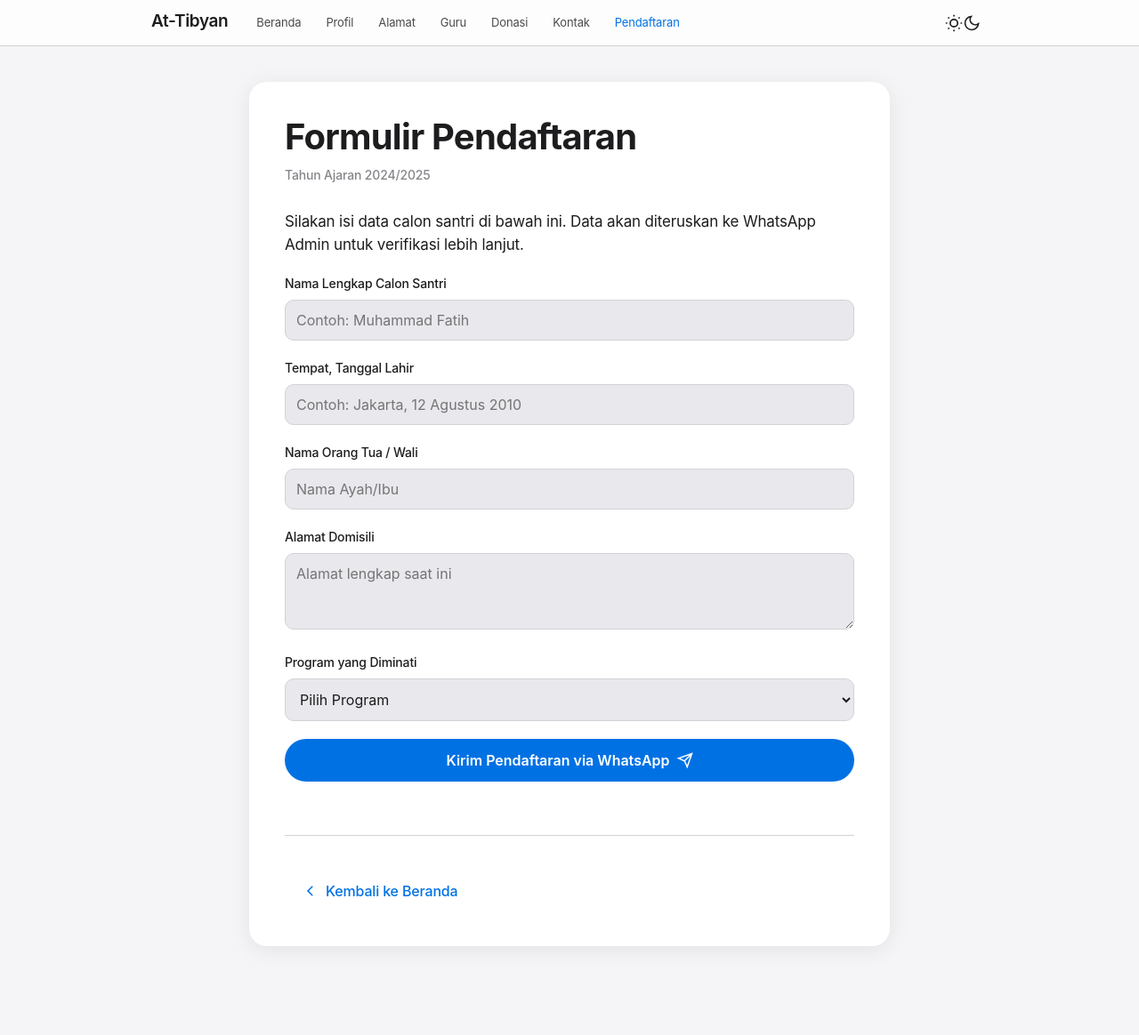
After one commit to fardaaannn/at-tibyan-web, a PHP site: page /pendaftaran.html in a window 1280 px wide. The commit adds this page. Shown: the whole page at 89% size. Run offline with PHP 8.4, Linux system fonts and the light colour scheme.

Commit message:
Add files via upload
apdet fitur pendaftaran santri baru

```diff
--- a/alamat.html
+++ b/alamat.html
@@ -25,6 +25,7 @@
               <li><a href="guru.html">Guru</a></li>
               <li><a href="donasi.html">Donasi</a></li>
               <li><a href="kontak.html">Kontak</a></li>
+              <li><a href="pendaftaran.html">Pendaftaran</a></li>
             </ul>
           </nav>
         </div>
--- a/biodata-ketua.html
+++ b/biodata-ketua.html
@@ -25,6 +25,7 @@
               <li><a href="guru.html" class="active">Guru</a></li>
               <li><a href="donasi.html">Donasi</a></li>
               <li><a href="kontak.html">Kontak</a></li>
+              <li><a href="pendaftaran.html">Pendaftaran</a></li>
             </ul>
           </nav>
         </div>
--- a/donasi.html
+++ b/donasi.html
@@ -25,6 +25,7 @@
               <li><a href="guru.html">Guru</a></li>
               <li><a href="donasi.html" class="active">Donasi</a></li>
               <li><a href="kontak.html">Kontak</a></li>
+              <li><a href="pendaftaran.html">Pendaftaran</a></li>
             </ul>
           </nav>
         </div>
--- a/guru.html
+++ b/guru.html
@@ -25,6 +25,7 @@
               <li><a href="guru.html" class="active">Guru</a></li>
               <li><a href="donasi.html">Donasi</a></li>
               <li><a href="kontak.html">Kontak</a></li>
+              <li><a href="pendaftaran.html">Pendaftaran</a></li>
             </ul>
           </nav>
         </div>
--- a/index.html
+++ b/index.html
@@ -25,6 +25,7 @@
               <li><a href="guru.html">Guru</a></li>
               <li><a href="donasi.html">Donasi</a></li>
               <li><a href="kontak.html">Kontak</a></li>
+              <li><a href="pendaftaran.html">Pendaftaran</a></li>
             </ul>
           </nav>
         </div>
@@ -118,7 +119,7 @@
               <path d="M9 5l7 7-7 7" />
             </svg>
           </a>
-          <a href="kontak.html" class="nav-btn">
+          <a href="pendaftaran.html" class="nav-btn">
             Daftar Sekarang
             <svg
               viewBox="0 0 24 24"
--- a/kontak.html
+++ b/kontak.html
@@ -25,6 +25,7 @@
               <li><a href="guru.html">Guru</a></li>
               <li><a href="donasi.html">Donasi</a></li>
               <li><a href="kontak.html" class="active">Kontak</a></li>
+              <li><a href="pendaftaran.html">Pendaftaran</a></li>
             </ul>
           </nav>
         </div>
--- a/pencarian.html
+++ b/pencarian.html
@@ -25,6 +25,7 @@
               <li><a href="guru.html">Guru</a></li>
               <li><a href="donasi.html">Donasi</a></li>
               <li><a href="kontak.html">Kontak</a></li>
+              <li><a href="pendaftaran.html">Pendaftaran</a></li>
             </ul>
           </nav>
         </div>
--- /dev/null
+++ b/pendaftaran.html
@@ -0,0 +1,165 @@
+<!DOCTYPE html>
+<html lang="id">
+  <head>
+    <meta charset="UTF-8" />
+    <meta name="author" content="Fardan Azzuhri" />
+    <meta name="viewport" content="width=device-width, initial-scale=1.0" />
+    <title>Pendaftaran Santri Baru - At-Tibyan</title>
+    <link rel="stylesheet" href="style.css" />
+    <link
+      href="https://fonts.googleapis.com/css2?family=Inter:wght@400;500;600;700&display=swap"
+      rel="stylesheet"
+    />
+  </head>
+  <body>
+    <header>
+      <div class="header-content">
+        <div class="header-left-group">
+          <a href="index.html" class="logo">At-Tibyan</a>
+          <div class="menu-toggle"><span></span><span></span><span></span></div>
+          <nav>
+            <ul>
+              <li><a href="index.html">Beranda</a></li>
+              <li><a href="profil.html">Profil</a></li>
+              <li><a href="alamat.html">Alamat</a></li>
+              <li><a href="guru.html">Guru</a></li>
+              <li><a href="donasi.html">Donasi</a></li>
+              <li><a href="kontak.html">Kontak</a></li>
+              <li>
+                <a href="pendaftaran.html" class="active">Pendaftaran</a>
+              </li>
+            </ul>
+          </nav>
+        </div>
+        <div class="header-right">
+          <button class="theme-toggle" aria-label="Ganti Tema">
+            <svg
+              class="sun-icon"
+              viewBox="0 0 24 24"
+              fill="none"
+              stroke="currentColor"
+              stroke-width="2"
+            >
+              <circle cx="12" cy="12" r="5"></circle>
+              <path
+                d="M12 1v2M12 21v2M4.22 4.22l1.42 1.42M18.36 18.36l1.42 1.42M1 12h2M21 12h2M4.22 19.78l1.42-1.42M18.36 5.64l1.42-1.42"
+              ></path>
+            </svg>
+            <svg
+              class="moon-icon"
+              viewBox="0 0 24 24"
+              fill="none"
+              stroke="currentColor"
+              stroke-width="2"
+            >
+              <path d="M21 12.79A9 9 0 1 1 11.21 3 7 7 0 0 0 21 12.79z"></path>
+            </svg>
+          </button>
+        </div>
+      </div>
+    </header>
+
+    <div class="container">
+      <article>
+        <h1>Formulir Pendaftaran</h1>
+        <div class="meta">Tahun Ajaran 2024/2025</div>
+
+        <p>
+          Silakan isi data calon santri di bawah ini. Data akan diteruskan ke
+          WhatsApp Admin untuk verifikasi lebih lanjut.
+        </p>
+
+        <form id="formPendaftaran" class="registration-form">
+          <div class="form-group">
+            <label for="namaLengkap">Nama Lengkap Calon Santri</label>
+            <input
+              type="text"
+              id="namaLengkap"
+              placeholder="Contoh: Muhammad Fatih"
+              required
+            />
+          </div>
+
+          <div class="form-group">
+            <label for="tempatTanggalLahir">Tempat, Tanggal Lahir</label>
+            <input
+              type="text"
+              id="tempatTanggalLahir"
+              placeholder="Contoh: Jakarta, 12 Agustus 2010"
+              required
+            />
+          </div>
+
+          <div class="form-group">
+            <label for="namaWali">Nama Orang Tua / Wali</label>
+            <input
+              type="text"
+              id="namaWali"
+              placeholder="Nama Ayah/Ibu"
+              required
+            />
+          </div>
+
+          <div class="form-group">
+            <label for="alamatLengkap">Alamat Domisili</label>
+            <textarea
+              id="alamatLengkap"
+              rows="3"
+              placeholder="Alamat lengkap saat ini"
+              required
+            ></textarea>
+          </div>
+
+          <div class="form-group">
+            <label for="programPilihan">Program yang Diminati</label>
+            <div class="select-wrapper">
+              <select id="programPilihan" required>
+                <option value="" disabled selected>Pilih Program</option>
+                <option value="Tahfidz Al-Qur'an">
+                  Tahfidz Al-Qur'an (Mondok)
+                </option>
+                <option value="Reguler (Pulang Pergi)">
+                  Reguler (Pulang Pergi)
+                </option>
+                <option value="Short Course (Liburan)">
+                  Short Course (Liburan)
+                </option>
+              </select>
+            </div>
+          </div>
+
+          <button type="submit" class="submit-btn">
+            Kirim Pendaftaran via WhatsApp
+            <svg
+              viewBox="0 0 24 24"
+              fill="none"
+              stroke="currentColor"
+              stroke-width="2"
+              style="margin-left: 8px; width: 18px; height: 18px"
+            >
+              <path d="M22 2L11 13M22 2l-7 20-4-9-9-4 20-7z"></path>
+            </svg>
+          </button>
+        </form>
+
+        <div class="page-navigation">
+          <a href="index.html" class="nav-btn">
+            <svg
+              viewBox="0 0 24 24"
+              fill="none"
+              stroke="currentColor"
+              stroke-width="2"
+              style="margin-right: 8px"
+            >
+              <path d="M15 19l-7-7 7-7" />
+            </svg>
+            Kembali ke Beranda
+          </a>
+        </div>
+      </article>
+    </div>
+
+    <button id="backToTop">Kembali ke Atas</button>
+    <script src="script.js"></script>
+  </body>
+</html>
--- a/profil.html
+++ b/profil.html
@@ -25,6 +25,7 @@
               <li><a href="guru.html">Guru</a></li>
               <li><a href="donasi.html">Donasi</a></li>
               <li><a href="kontak.html">Kontak</a></li>
+              <li><a href="pendaftaran.html">Daftar Baru</a></li>
             </ul>
           </nav>
         </div>
--- a/script.js
+++ b/script.js
@@ -402,3 +402,41 @@ function updateUI(jadwal) {
   setTime("maghrib", jadwal.Maghrib);
   setTime("isya", jadwal.Isha);
 }
+// --- LOGIKA FORMULIR PENDAFTARAN (BARU) ---
+const formPendaftaran = document.getElementById("formPendaftaran");
+if (formPendaftaran) {
+  formPendaftaran.addEventListener("submit", function (e) {
+    e.preventDefault();
+
+    // Ambil nilai input
+    const nama = document.getElementById("namaLengkap").value;
+    const ttl = document.getElementById("tempatTanggalLahir").value;
+    const wali = document.getElementById("namaWali").value;
+    const alamat = document.getElementById("alamatLengkap").value;
+    const program = document.getElementById("programPilihan").value;
+    const wa = document.getElementById("noWhatsapp").value;
+
+    // Nomor Admin (GANTI DENGAN NOMOR ANDA, format 628...)
+    const nomorAdmin = "6281234567890";
+
+    // Format Pesan
+    const pesan = `
+*PENDAFTARAN SANTRI BARU AT-TIBYAN*
+---------------------------
+Nama: ${nama}
+TTL: ${ttl}
+Wali: ${wali}
+Alamat: ${alamat}
+Program: ${program}
+No WA: ${wa}
+---------------------------
+Mohon info selanjutnya min.
+    `.trim();
+
+    // Buka WhatsApp
+    const urlWA = `https://wa.me/${nomorAdmin}?text=${encodeURIComponent(
+      pesan
+    )}`;
+    window.open(urlWA, "_blank");
+  });
+}
--- a/style.css
+++ b/style.css
@@ -773,3 +773,65 @@ tr:last-child td {
     text-align: center;
   }
 }
+/* --- TAMBAHAN UNTUK FORMULIR (JANGAN DIHAPUS) --- */
+.registration-form {
+  margin-top: 20px;
+}
+
+.form-group {
+  margin-bottom: 20px;
+}
+
+.form-group label {
+  display: block;
+  font-weight: 500;
+  margin-bottom: 8px;
+  color: var(--text-color);
+}
+
+.form-group input,
+.form-group textarea,
+.form-group select {
+  width: 100%;
+  padding: 12px;
+  border-radius: 10px;
+  border: 1px solid var(--border-color);
+  background: var(--input-bg);
+  color: var(--text-color);
+  font-family: inherit;
+  font-size: 16px;
+  box-sizing: border-box; /* Fix overflow */
+  transition: border-color 0.2s;
+}
+
+.form-group input:focus,
+.form-group textarea:focus,
+.form-group select:focus {
+  outline: none;
+  border-color: var(--blue-apple);
+}
+
+.submit-btn {
+  background: var(--blue-apple);
+  color: white;
+  border: none;
+  padding: 14px 24px;
+  border-radius: 99px;
+  font-weight: 600;
+  font-size: 16px;
+  cursor: pointer;
+  width: 100%;
+  display: flex;
+  justify-content: center;
+  align-items: center;
+  transition: opacity 0.2s;
+}
+
+.submit-btn:hover {
+  opacity: 0.9;
+}
+
+/* Fix dropdown arrow on dark mode/light mode */
+.select-wrapper {
+  position: relative;
+}
```
